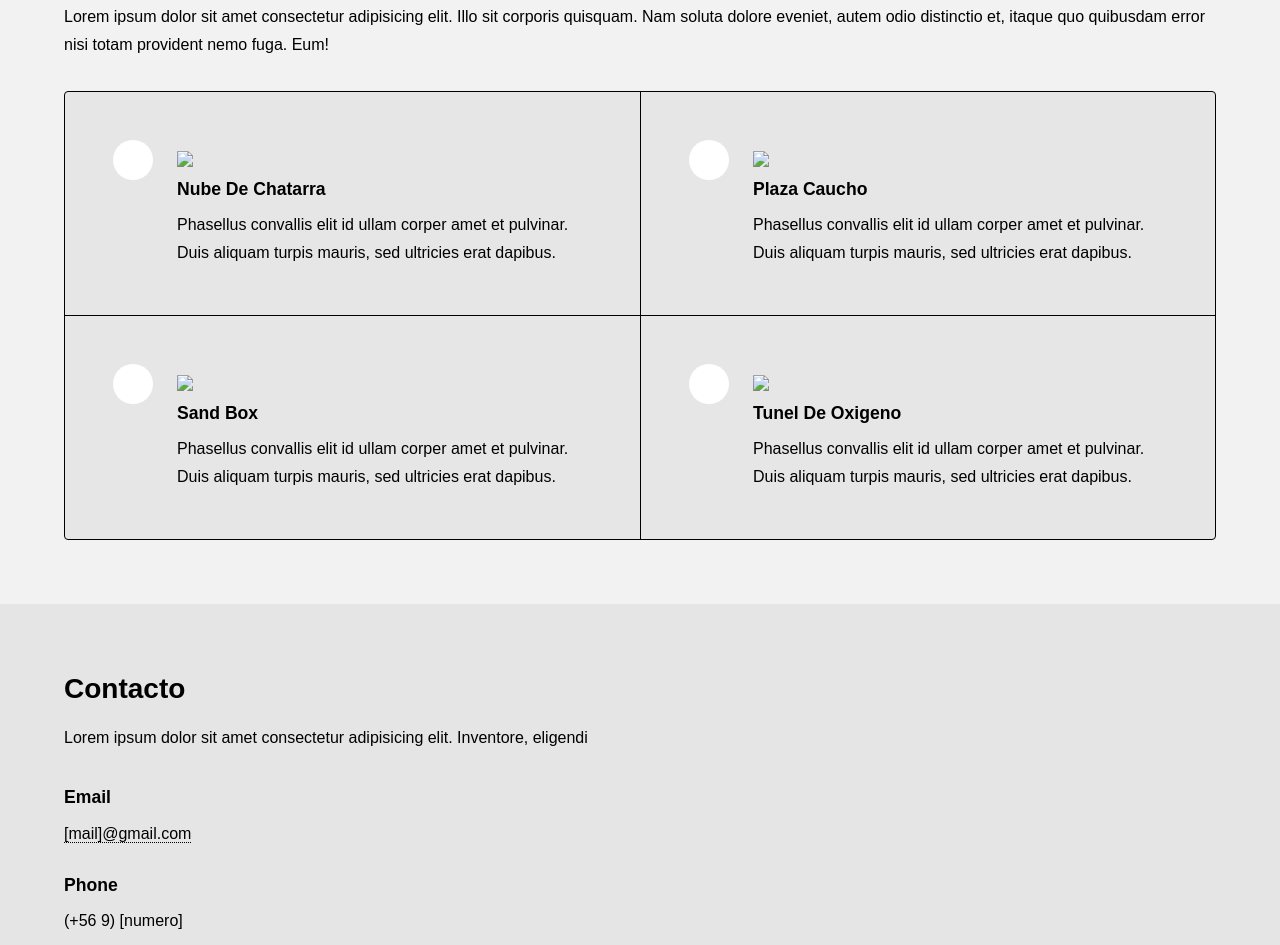
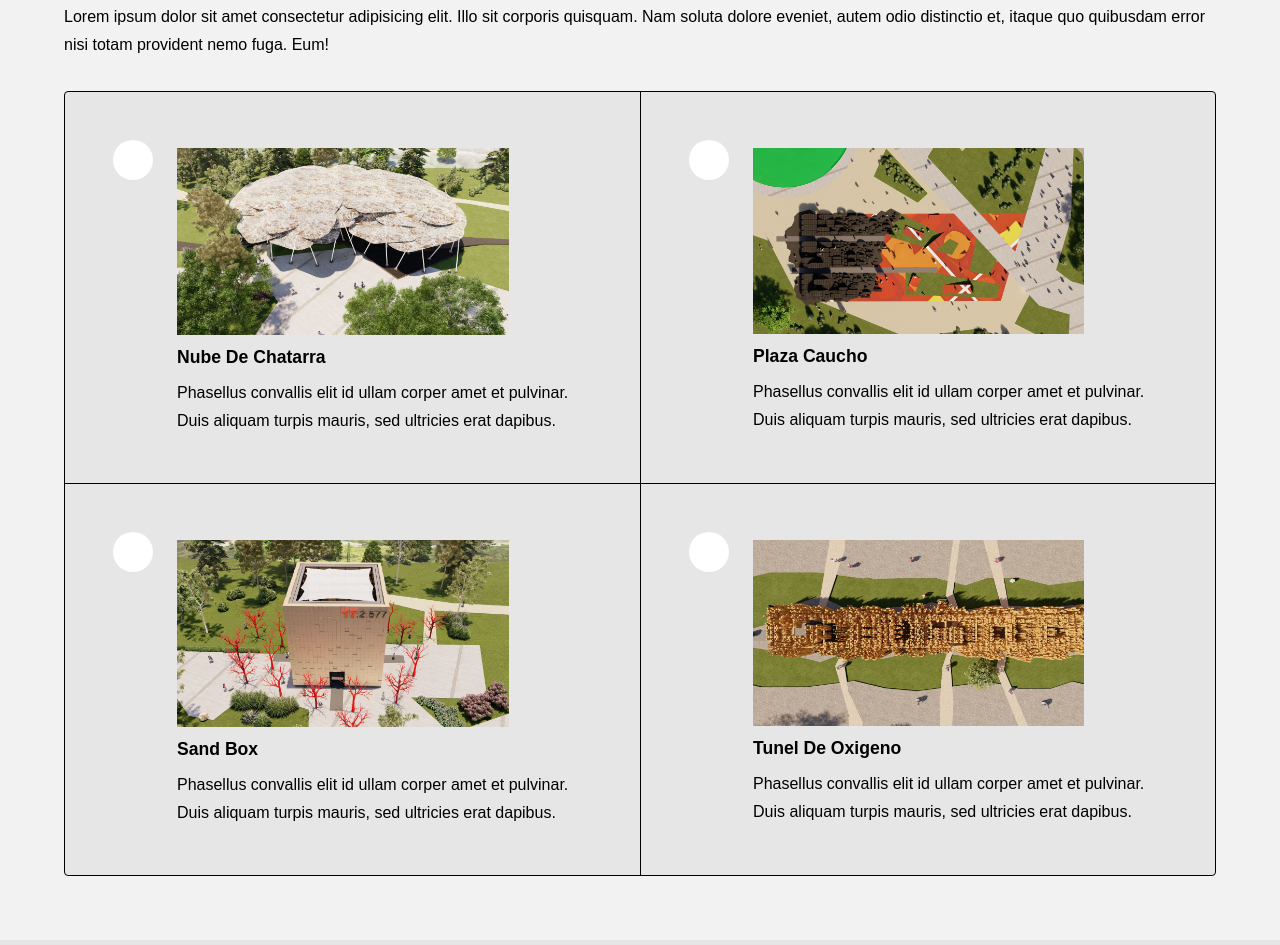
Before and after one commit to raideus138/GreenPark, a plain HTML site: page index.html in a window 1280 px wide. Shown: the part 1293-2238 px from the top of the page. Drawn offline with Linux system fonts and the light colour scheme.

Commit message:
index.html

```diff
--- a/index.html
+++ b/index.html
@@ -48,25 +48,25 @@
 							<p>Lorem ipsum dolor sit amet consectetur adipisicing elit. Illo sit corporis quisquam. Nam soluta dolore eveniet, autem odio distinctio et, itaque quo quibusdam error nisi totam provident nemo fuga. Eum!</p>
 							<div class="features">
 								<section>
-									<img id="img-1" src="images/images-proyects/nubeChatarra.jpg">
+									<img id="img-1" src="nubeChatarra.jpg">
 									<span class="icon solid major fa-cloud"></span>
 									<h3>Nube De Chatarra</h3>
 									<p>Phasellus convallis elit id ullam corper amet et pulvinar. Duis aliquam turpis mauris, sed ultricies erat dapibus.</p>
 								</section>
 								<section>
-									<img src="images/images-proyects/plazaCaucho.jpg" id="img-2">
+									<img src="plazaCaucho.jpg" id="img-2">
 									<span class="icon solid major fa-smog"></span>
 									<h3>Plaza Caucho</h3>
 									<p>Phasellus convallis elit id ullam corper amet et pulvinar. Duis aliquam turpis mauris, sed ultricies erat dapibus.</p>
 								</section>
 								<section>
-									<img src="images/images-proyects/sandBox.jpg" id="img-3">
+									<img src="sandBox.jpg" id="img-3">
 									<span class="icon solid major fa-box"></span>
 									<h3>Sand Box</h3>
 									<p>Phasellus convallis elit id ullam corper amet et pulvinar. Duis aliquam turpis mauris, sed ultricies erat dapibus.</p>
 								</section>
 								<section>
-									<img src="images/images-proyects/tunelDeOxigeno.jpg" id="img-4">
+									<img src="tunelDeOxigeno.jpg" id="img-4">
 									<span class="icon solid major fa-archway"></span>
 									<h3>Tunel De Oxigeno</h3>
 									<p>Phasellus convallis elit id ullam corper amet et pulvinar. Duis aliquam turpis mauris, sed ultricies erat dapibus.</p>
```
